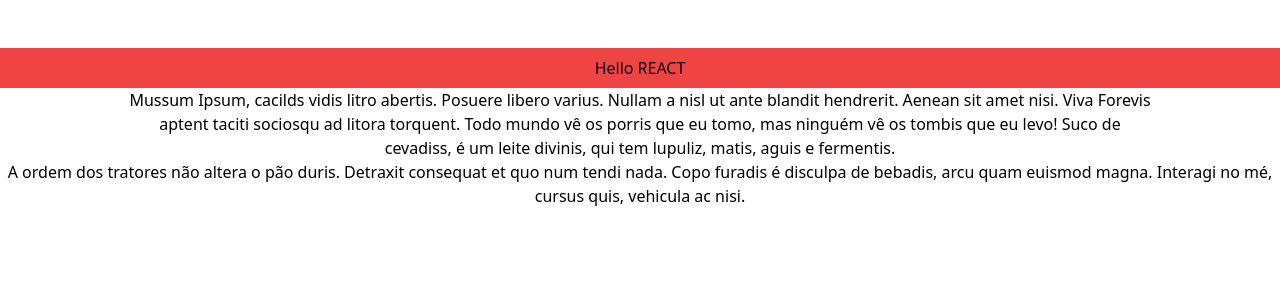
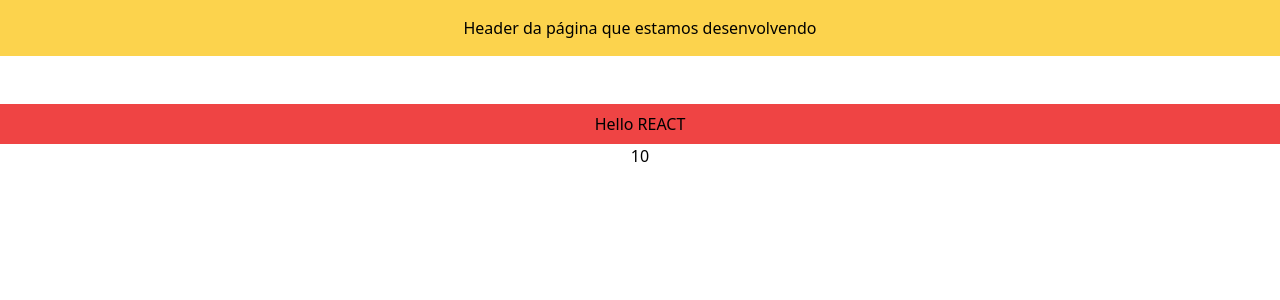
Before and after one commit to EduardoFerreira1983/eng-soft2021, a React (Create React App) app: page / in a window 1280 px wide. Shown: the top 300 px of the page. Built offline with nearby package versions, Linux system fonts and the light colour scheme.

Commit message:
aula 13/09

```diff
--- a/src/App.js
+++ b/src/App.js
@@ -1,18 +1,21 @@
-import logo from './logo.svg';
 import './App.css';
+import Header from './components/header'
+
 
 function App() {
-  return (
+
+  const valor = 10;
+
+  return ( // é o que será renderizado no  browser
     <div className="App">
+      <Header />
       <h1 className="bg-red-500 mt-12 py-2">Hello REACT</h1>
-      <p className="mx-auto px-32">
-      Mussum Ipsum, cacilds vidis litro abertis. Posuere libero varius. Nullam a nisl ut ante blandit hendrerit. Aenean sit amet nisi. Viva Forevis aptent taciti sociosqu ad litora torquent. Todo mundo vê os porris que eu tomo, mas ninguém vê os tombis que eu levo! Suco de cevadiss, é um leite divinis, qui tem lupuliz, matis, aguis e fermentis.
-      </p>
-      <p>
-      A ordem dos tratores não altera o pão duris. Detraxit consequat et quo num tendi nada. Copo furadis é disculpa de bebadis, arcu quam euismod magna. Interagi no mé, cursus quis, vehicula ac nisi.
-      </p>
+      <p> { valor }</p>
     </div>
   );
 }
+export default App;
 
-export default App;
+
+
+// component
--- /dev/null
+++ b/src/components/header.js
@@ -0,0 +1,13 @@
+import React from 'react' //
+
+function Header(){
+
+    return (
+        <div className="bg-yellow-300 py-4">
+            <h1>Header da página que estamos desenvolvendo </h1>
+        </div>
+    );
+
+}
+
+export default Header;
--- /dev/null
+++ b/src/components/test.js
@@ -0,0 +1,13 @@
+import React from 'react'
+
+const test =()=>{
+
+    return (
+        <div>
+            <h1>Body da página</h1>
+        </div>
+    );
+
+};
+
+export default test;
```
Also changed, not shown: src/index.js (+8 -1 lines).
